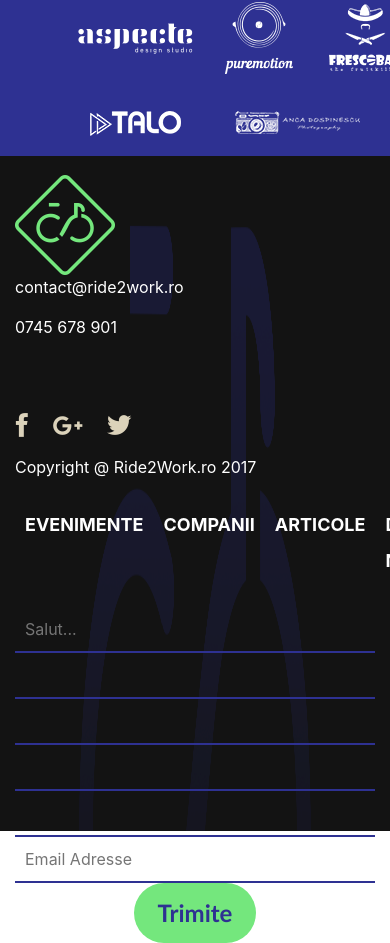
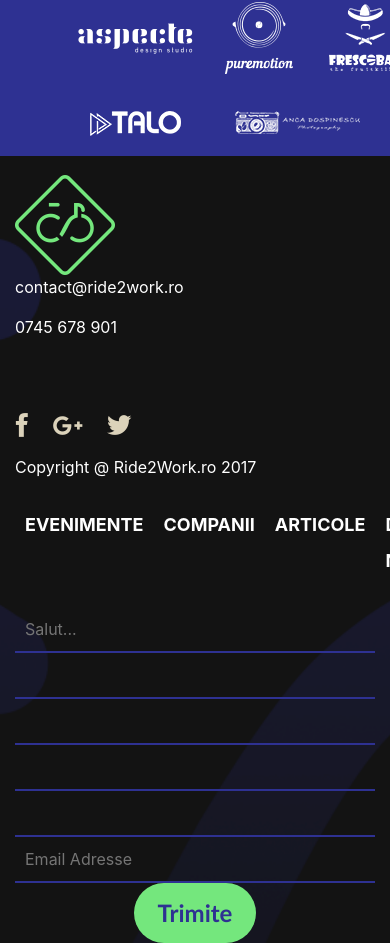
Before and after one commit to iulianb/Ride2Work, a plain HTML site: page index.html in a window 390 px wide. Shown: the part 2432-3375 px from the top of the page. Drawn offline with Linux system fonts and the light colour scheme.

Commit message:
- fix footer style as css bg; still a bit of problem on mobile

```diff
--- a/css/style.css
+++ b/css/style.css
@@ -146,6 +146,11 @@ a.nav-link:hover:before {
 	min-height: 80%;
 }
 
+footer {
+    background: url("../images/background-logo-footer.png") no-repeat center center;
+    background-size: cover;
+}
+
 footer>.container {
 	padding-top: 5%;
 }
--- a/index.html
+++ b/index.html
@@ -152,7 +152,7 @@
     </div>
 
     <footer>
-        <img class="img-footer pos-absolute" src="images/background-logo-footer.png" alt="footer-bg">
+        <!-- <img class="img-footer pos-absolute" src="images/background-logo-footer.png" alt="footer-bg"> -->
 
         <div class="container">
             <div class="row">
```
